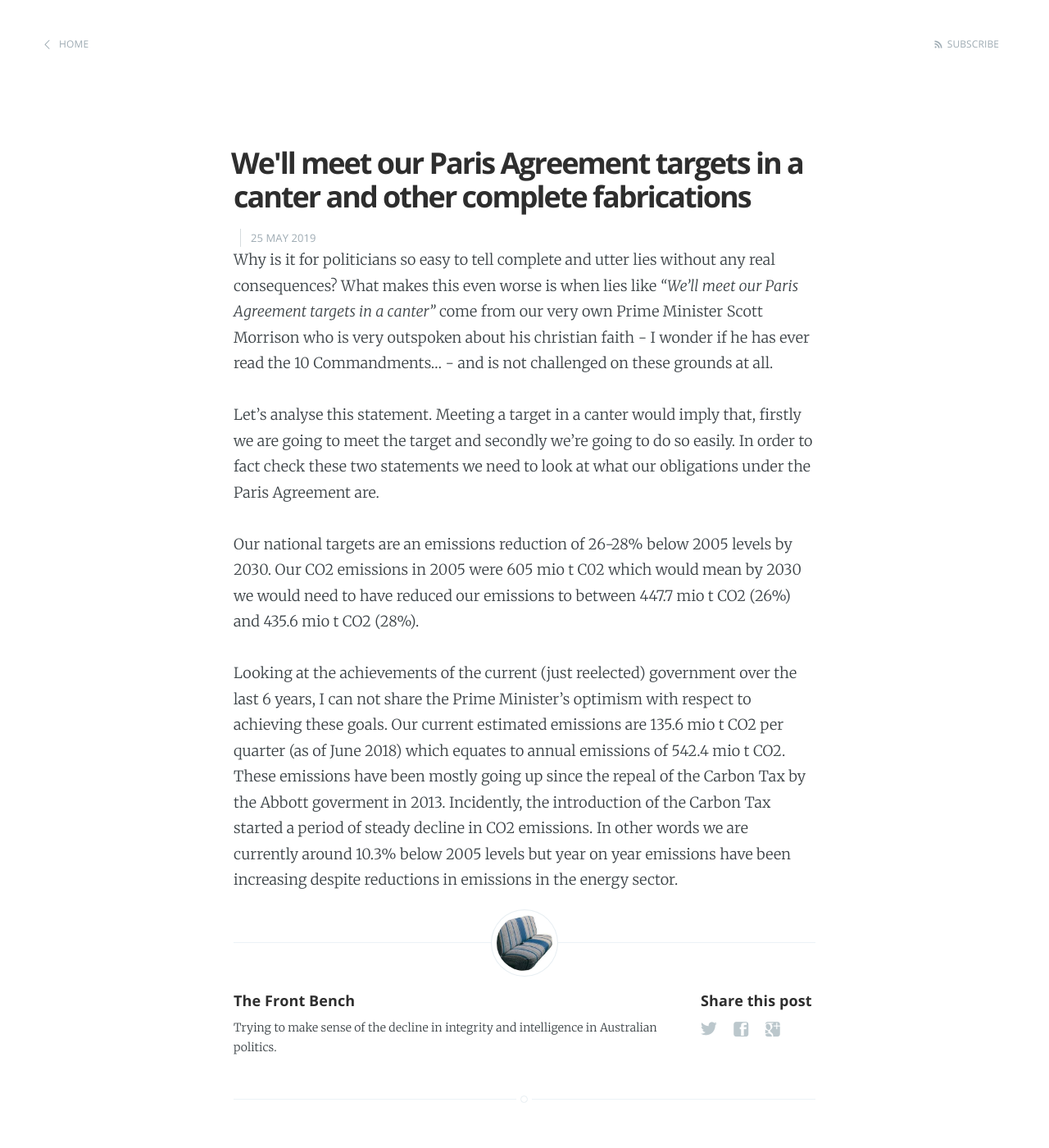
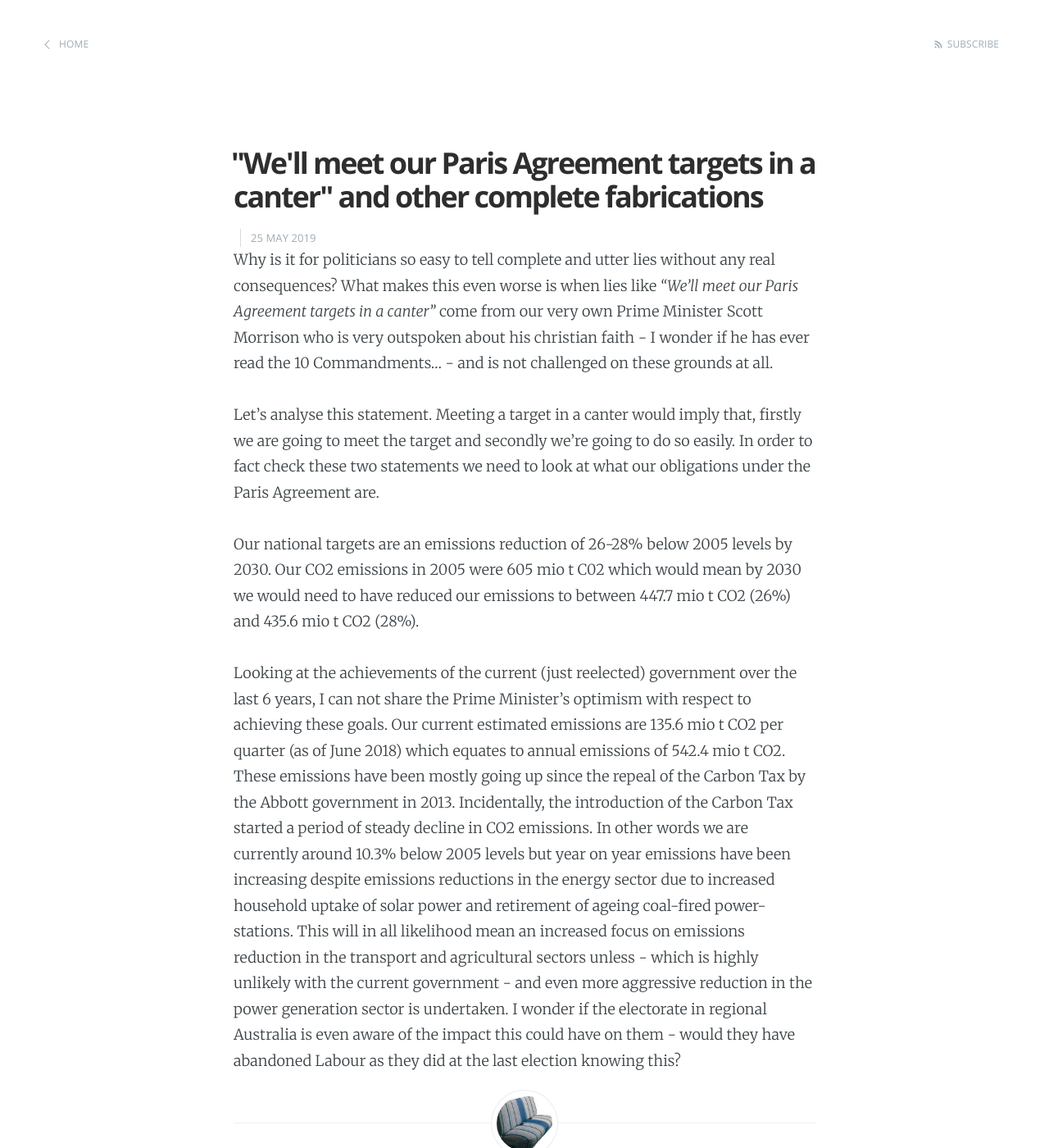
Before and after one commit to frontben-ch/frontben-ch.github.io, a Jekyll site: the page built from _posts/2019-05-25-we-ll-make-it-in-a-canter.md, in a window 1280 px wide and 1400 px high. Shown: the whole window at 82% size. Built offline with Jekyll 4.4.1, drawn with Linux system fonts in a browser that asks for light colours.

Commit message:
added post

```diff
--- a/_posts/2019-05-25-we-ll-make-it-in-a-canter.md
+++ b/_posts/2019-05-25-we-ll-make-it-in-a-canter.md
@@ -1,6 +1,6 @@
 ---
 layout: post
-title:  "We'll meet our Paris Agreement targets in a canter and other complete fabrications"
+title:  "\"We'll meet our Paris Agreement targets in a canter\" and other complete fabrications"
 date:   2019-05-25 16:00:00 +1000
 #categories:
 #permalink: /welcome.html
@@ -27,7 +27,14 @@ last 6 years, I can not share the Prime Minister's optimism with respect to
 achieving these goals. Our current estimated emissions are 135.6 mio t CO2 per
 quarter (as of June 2018) which equates to annual emissions of 542.4 mio t CO2.
 These emissions have been mostly going up since the repeal of the Carbon Tax by
-the Abbott goverment in 2013. Incidently, the introduction of the Carbon Tax started a
-period of steady decline in CO2 emissions. In other words we are currently
-around 10.3% below 2005 levels but year on year emissions have been increasing
-despite reductions in emissions in the energy sector.
+the Abbott government in 2013. Incidentally, the introduction of the Carbon Tax
+started a period of steady decline in CO2 emissions. In other words we are
+currently around 10.3% below 2005 levels but year on year emissions have been
+increasing despite emissions reductions in the energy sector due to increased
+household uptake of solar power and retirement of ageing coal-fired
+power-stations. This will in all likelihood mean an increased focus on emissions
+reduction in the transport and agricultural sectors unless - which is highly
+unlikely with the current government - and even more aggressive reduction in the
+power generation sector is undertaken. I wonder if the electorate in regional
+Australia is even aware of the impact this could have on them - would they have
+abandoned Labour as they did at the last election knowing this?
```
Also changed, not shown: 1 other file.
